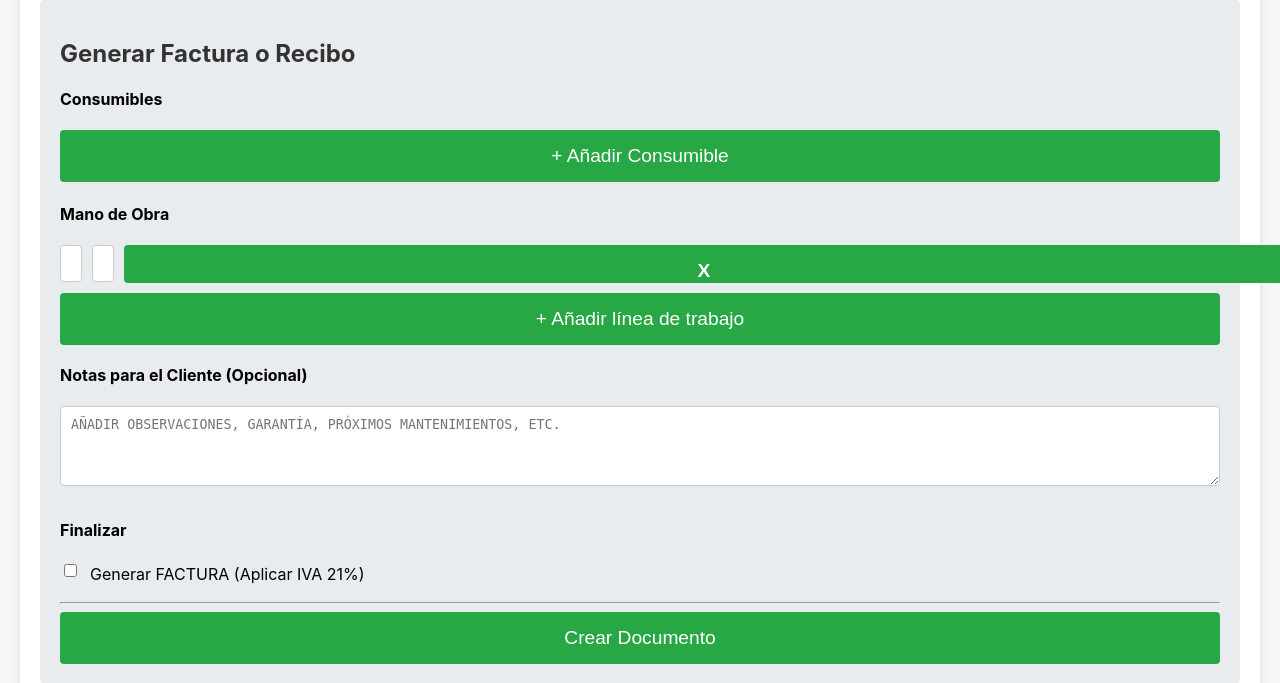
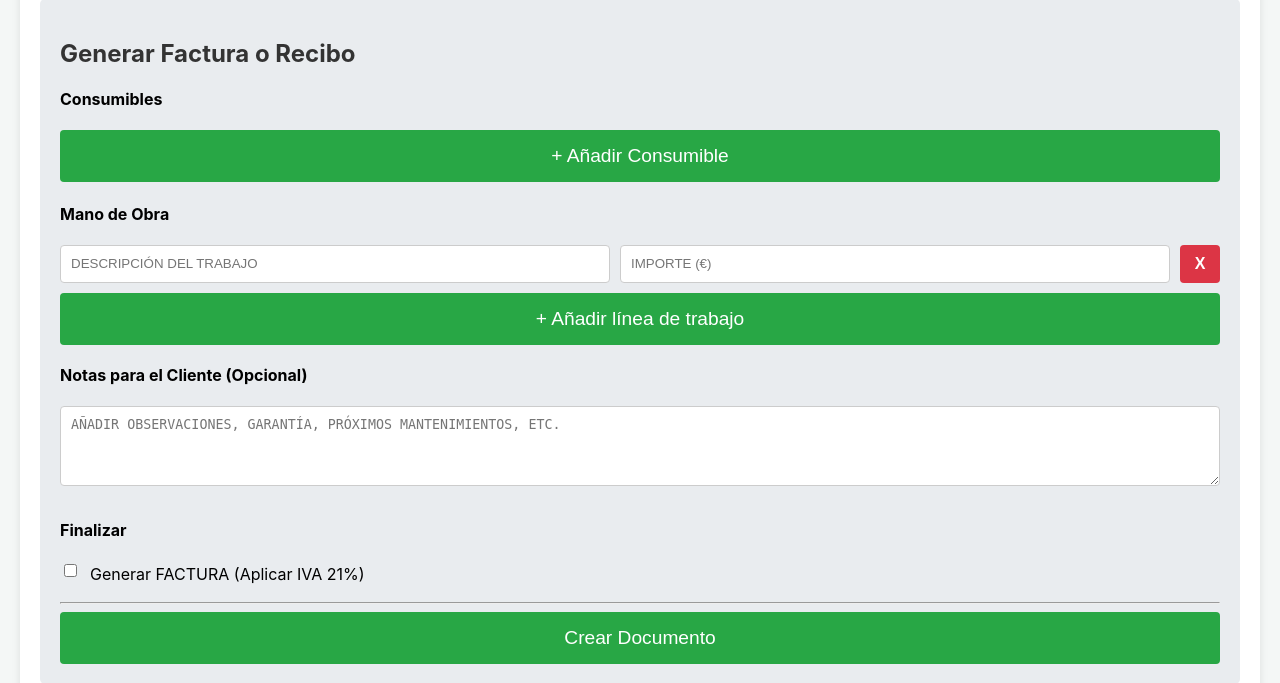
Before and after one commit to josepipe300-wq/servimax-app, a Django app: page /orden/22/ in a window 1280 px wide. Shown: the part 1444-2127 px from the top of the page. Run offline with Django 5.2, Linux system fonts and the light colour scheme; a user stored in the database is signed in; data comes from the database, SQL or seed files in the repository.

Commit message:
Mejorar estilo de formulario generar factura

```diff
--- a/taller/templates/taller/detalle_orden.html
+++ b/taller/templates/taller/detalle_orden.html
@@ -9,35 +9,45 @@
     <link rel="stylesheet" href="{% static 'taller/css/main.css' %}">
     <link rel="stylesheet" href="{% static 'taller/css/responsive.css' %}">
     <style>
-        /* --- ESTILOS IGUALES A EDICIÓN DE FACTURA --- */
+        /* --- ESTILOS PARA CORREGIR EL FORMULARIO DE FACTURA --- */
+
+        /* Contenedor de la fila */
         .item-row {
             display: flex;
             gap: 10px;
             align-items: center;
             margin-bottom: 10px;
+            width: 100%;
         }
+
+        /* Asegurar que los inputs dentro de la fila se comporten bien */
         .item-row input, .item-row select {
-            margin-bottom: 0 !important; /* Quitar margen inferior para alinear */
+            margin-bottom: 0 !important; /* Quitar margen inferior */
+            height: 38px; /* Altura fija para alinear con el botón */
         }
-        /* Botón pequeño y rojo igual al de Editar Factura */
-        .btn-remove-line {
-            background-color: #dc3545;
-            color: white;
-            border: none;
-            border-radius: 4px;
-            width: 30px;       /* Ancho fijo pequeño */
-            height: 38px;      /* Altura igual a los inputs estándar */
+
+        /* ESTILO DEL BOTÓN DE BORRAR (ROJO Y PEQUEÑO) */
+        /* Usamos !important para machacar el estilo verde global de .factura-form button */
+        .factura-form .btn-remove-line {
+            background-color: #dc3545 !important; /* Rojo */
+            color: white !important;
+            border: none !important;
+            border-radius: 4px !important;
+            width: 40px !important;       /* Ancho fijo */
+            min-width: 40px !important;   /* Evitar que se aplaste */
+            height: 38px !important;      /* Altura igual al input */
+            padding: 0 !important;
+            margin: 0 !important;
             cursor: pointer;
             font-weight: bold;
-            flex-shrink: 0;
+            font-size: 16px;
             display: flex;
             align-items: center;
             justify-content: center;
-            padding: 0;        /* Quitar padding extra */
-            font-size: 14px;
         }
-        .btn-remove-line:hover {
-            background-color: #c82333;
+
+        .factura-form .btn-remove-line:hover {
+            background-color: #c82333 !important;
         }
 
         /* Ajustes para móviles */
@@ -45,16 +55,17 @@
             .item-row {
                 flex-wrap: wrap;
             }
-            .item-row input[name$="desc"] {
-                width: 100%;
+            .item-row input[type="text"] {
+                width: 100% !important;
                 order: 1;
+                margin-bottom: 5px !important;
             }
             .item-row input[type="number"], .item-row select {
                 flex-grow: 1;
+                width: auto !important;
                 order: 2;
-                width: auto;
             }
-            .btn-remove-line {
+            .factura-form .btn-remove-line {
                 order: 3;
             }
         }
@@ -198,35 +209,35 @@
     </div>
 
     <script>
-        // Script para añadir Mano de Obra con estilo de fila
+        // Script para añadir Mano de Obra
         document.getElementById('add-mano-obra')?.addEventListener('click', () => {
             const container = document.getElementById('mano-de-obra-container');
             const newItem = document.createElement('div');
             newItem.classList.add('item-row');
             newItem.innerHTML = `
-                <input type="text" name="mano_obra_desc" placeholder="Descripción del trabajo" style="flex-grow: 2;" required>
-                <input type="number" step="0.01" name="mano_obra_importe" placeholder="Importe (€)" style="flex-grow: 1;" required>
+                <input type="text" name="mano_obra_desc" placeholder="Descripción del trabajo" required style="flex-grow: 2;">
+                <input type="number" step="0.01" name="mano_obra_importe" placeholder="Importe (€)" required style="flex-grow: 1;">
                 <button type="button" class="btn-remove-line" onclick="this.parentElement.remove()" title="Eliminar línea">X</button>
             `;
             container.appendChild(newItem);
         });
 
-        // Script para añadir Consumibles con estilo de fila
+        // Script para añadir Consumibles
         document.getElementById('add-consumible-btn')?.addEventListener('click', () => {
             const container = document.getElementById('consumibles-container');
             const newItem = document.createElement('div');
-            newItem.classList.add('consumible-item'); // Usamos un wrapper para el borde inferior si se desea, o solo divs
-
-            let optionsHTML = '<option value="">--- Selecciona tipo ---</option>';
-            {% for tipo in tipos_consumible %}
-                optionsHTML += `<option value="{{ tipo.id }}">{{ tipo.nombre }}</option>`;
-            {% endfor %}
-
-            // Estructura compacta similar a editar factura
+            // Aquí la estructura es un poco diferente: 2 filas
+            // Fila 1: Select + Botón borrar
+            // Fila 2: Cantidad + Precio
             newItem.innerHTML = `
                 <div class="item-row">
-                    <select name="tipo_consumible" required style="flex-grow: 1;">${optionsHTML}</select>
-                    <button type="button" class="btn-remove-line" onclick="this.closest('.consumible-item').remove()" title="Eliminar consumible">X</button>
+                    <select name="tipo_consumible" required style="flex-grow: 1;">
+                        <option value="">--- Selecciona tipo ---</option>
+                        {% for tipo in tipos_consumible %}
+                        <option value="{{ tipo.id }}">{{ tipo.nombre }}</option>
+                        {% endfor %}
+                    </select>
+                    <button type="button" class="btn-remove-line" onclick="this.closest('div').remove()" title="Eliminar consumible">X</button>
                 </div>
                 <div class="item-row">
                     <input type="number" step="0.01" name="consumible_cantidad" placeholder="Cant. Usada" required style="flex-grow: 1;">
@@ -260,16 +271,10 @@
                 }
             });
 
-            // Evitar envío con Enter en inputs
+            // Evitar envío con Enter
             facturaForm.addEventListener('keydown', function(event) {
                 if (event.key === 'Enter' && event.target.tagName !== 'TEXTAREA') {
                     event.preventDefault();
-                    const formElements = Array.from(this.elements).filter(el => el.offsetParent !== null && !el.disabled);
-                    const currentIndex = formElements.indexOf(event.target);
-                    const nextElement = formElements[currentIndex + 1];
-                    if (nextElement) {
-                        nextElement.focus();
-                    }
                 }
             });
         }
```
